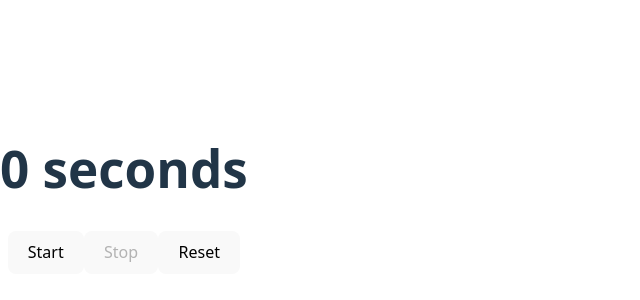
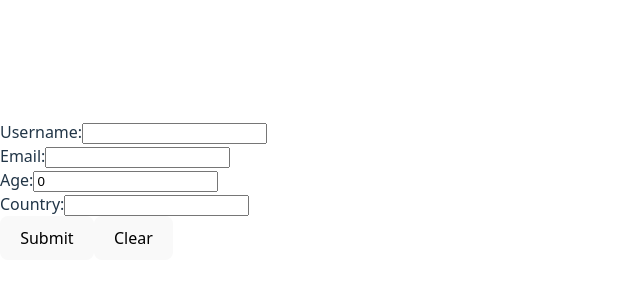
Before and after one commit to mamoonbgc036/react-fundamentals, a React (Vite) app: page / in a window 1280 px wide. Shown: the part 210-510 px from the top of the page, without its empty margins (0-640 px from the left). Built offline with nearby package versions, Linux system fonts and the light colour scheme.

Commit message:
Form functionalities with typescript

```diff
--- a/src/App.tsx
+++ b/src/App.tsx
@@ -1,5 +1,5 @@
-import StopWatch from './StopWatch';
+import Form from './Form';
 
 export default function App() {
-  return <StopWatch />;
+  return <Form />;
 }
--- /dev/null
+++ b/src/Form.tsx
@@ -0,0 +1,123 @@
+import React, { useState } from "react";
+
+interface FormData {
+    username: string;
+    email: string;
+    age: number;
+    country: string;
+}
+
+export default function RegistrationForm() {
+    const [formData, setFormData] = useState<FormData>({
+        username: "",
+        email: "",
+        age: 0,
+        country: "",
+    });
+
+    const [submitted, setSubmitted] = useState<FormData | null>(null);
+
+    const handleChange = (e: React.ChangeEvent<HTMLInputElement>) => {
+        const { name, value } = e.target;
+        setFormData({
+            ...formData,
+            [name]: name === "age" ? Number(value) : value,
+        });
+    };
+
+    const handleSubmit = (e: React.FormEvent) => {
+        e.preventDefault();
+        setSubmitted(formData);
+    };
+
+    const handleClear = () => {
+        setFormData({
+            username: "",
+            email: "",
+            age: 0,
+            country: "",
+        });
+        setSubmitted(null);
+    };
+
+    return (
+        <div className="max-w-md mx-auto p-4 border rounded-md shadow-md">
+            <form onSubmit={handleSubmit} className="space-y-4">
+                <div>
+                    <label className="block mb-1">Username:</label>
+                    <input
+                        type="text"
+                        name="username"
+                        value={formData.username}
+                        onChange={handleChange}
+                        className="w-full border px-2 py-1 rounded"
+                        required
+                    />
+                </div>
+
+                <div>
+                    <label className="block mb-1">Email:</label>
+                    <input
+                        type="email"
+                        name="email"
+                        value={formData.email}
+                        onChange={handleChange}
+                        className="w-full border px-2 py-1 rounded"
+                        required
+                    />
+                </div>
+
+                <div>
+                    <label className="block mb-1">Age:</label>
+                    <input
+                        type="number"
+                        name="age"
+                        value={formData.age}
+                        onChange={handleChange}
+                        className="w-full border px-2 py-1 rounded"
+                        min={0}
+                        required
+                    />
+                </div>
+
+                <div>
+                    <label className="block mb-1">Country:</label>
+                    <input
+                        type="text"
+                        name="country"
+                        value={formData.country}
+                        onChange={handleChange}
+                        className="w-full border px-2 py-1 rounded"
+                        required
+                    />
+                </div>
+
+                <div className="flex space-x-2">
+                    <button
+                        type="submit"
+                        className="bg-blue-500 text-white px-4 py-2 rounded hover:bg-blue-600"
+                    >
+                        Submit
+                    </button>
+                    <button
+                        type="button"
+                        onClick={handleClear}
+                        className="bg-gray-300 px-4 py-2 rounded hover:bg-gray-400"
+                    >
+                        Clear
+                    </button>
+                </div>
+            </form>
+
+            {submitted && (
+                <div className="mt-4 p-4 border rounded bg-gray-50">
+                    <h3 className="font-semibold mb-2">Submitted Data:</h3>
+                    <p><strong>Username:</strong> {submitted.username}</p>
+                    <p><strong>Email:</strong> {submitted.email}</p>
+                    <p><strong>Age:</strong> {submitted.age}</p>
+                    <p><strong>Country:</strong> {submitted.country}</p>
+                </div>
+            )}
+        </div>
+    );
+}
```
